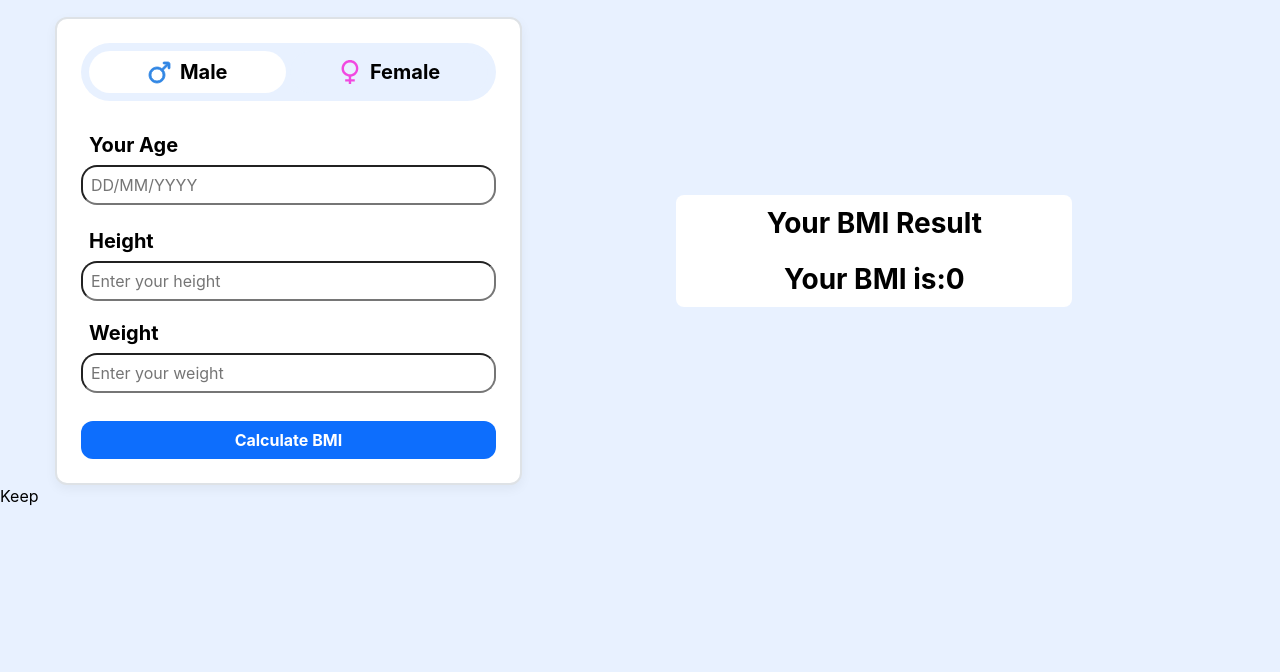
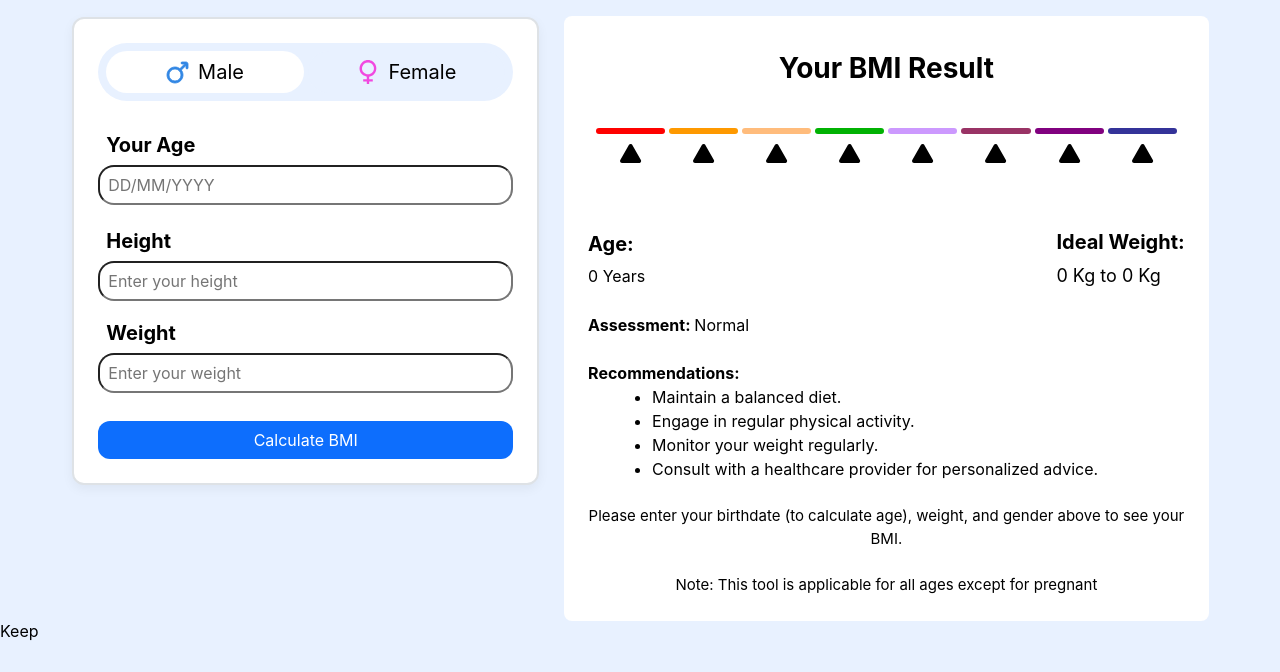
Before and after one commit to tnqbao/internship-practice-js, a website built with Parcel: page index.html in a window 1280 px wide. Shown: the part 128-800 px from the top of the page. Built offline with nearby package versions, Linux system fonts and the light colour scheme.

Commit message:
feature: result view DOM

```diff
--- a/assets/css/base.scss
+++ b/assets/css/base.scss
@@ -16,6 +16,12 @@
   --font-size-h2: 1.75rem;
   --font-size-h3: 1.25rem;
   --font-size-content: 1rem;
+  --font-size-xs: 0.875rem;
+  --font-size-sm : 0.9375rem;
+  --font-size-md: 1rem;
+  --font-size-lg: 1.125rem;
+  --font-size-xl: 1.25rem;
+  --font-size-xxl: 1.5rem;
   --font-size-button: var(--font-size-content);
   --font-size-label: var(--font-size-content);
 
@@ -85,18 +91,14 @@ h6 {
 p {
   font-size: var(--font-size-content);
   font-weight: var(--font-weight-content);
-  color: var(--text-tertiary);
+  color: var(--text--primary);
   line-height: var(--line-height-content);
   font-family: var(--font-family-primary), sans-serif;
 }
 
 span {
   font-size: var(--font-size-label);
-  font-weight: var(--font-weight-title);
-}
-
-ul {
-  list-style: none;
+  font-weight: var(--font-weight-content);
 }
 
 button {
--- a/assets/css/layout.scss
+++ b/assets/css/layout.scss
@@ -11,10 +11,6 @@
 
   &-wrap {
     flex-wrap: wrap;
-  }
-
-  &-1 {
-    flex: 1;
   }
 
   &-auto {
@@ -184,3 +180,29 @@
     gap: var(--spacing-lg);
   }
 }
+
+.w {
+  &-full {
+    width: 100%;
+  }
+
+  &-auto {
+    width: auto;
+  }
+
+  &-half {
+    width: 50%;
+  }
+
+  &-third {
+    width: 33.33%;
+  }
+
+  &-quarter {
+    width: 25%;
+  }
+
+    &-fit {
+        width: fit-content;
+    }
+}
--- a/assets/css/layouts/resultView.scss
+++ b/assets/css/layouts/resultView.scss
@@ -1,4 +1,58 @@
+#result-section {
+  width: 100%;
+}
+
 #bmi-content {
   display: flex;
-  width: 60%;
+  width: 55%;
 }
+
+.bmi-result-line {
+  display: flex;
+  flex-direction: column;
+  width: 12.5%;
+}
+
+.bmi-result-line span {
+  width: 100%;
+  height: 6px;
+}
+
+#grade-3-lean span{
+  background-color: #fe0100;
+}
+
+#grade-2-lean span {
+  background-color: #fe9900;
+}
+
+#grade-1-lean span {
+  background-color: #ffbc7c;
+}
+
+#grade-normal span {
+  background-color: #01b203;
+}
+
+#grade-pre-obese span {
+  background-color: #cc99fe;
+}
+
+#grade-1-obese span {
+  background-color: #993365;
+}
+
+#grade-2-obese span {
+  background-color: #81017f;
+}
+
+#grade-3-obese span {
+  background-color: #343399;
+}
+
+.bmi-result-line .bmi-arrow {
+  width: 100%;
+  display: flex;
+  justify-content: center;
+  margin-top: 0.5rem;
+}
--- a/assets/css/utils.scss
+++ b/assets/css/utils.scss
@@ -165,7 +165,7 @@
   @include spacing-directions("m", margin);
 }
 
-.color{
+.color {
   &-primary {
     color: var(--text-primary);
   }
@@ -203,21 +203,27 @@
   &-xs {
     border-radius: var(--radius-xs);
   }
+
   &-sm {
     border-radius: var(--radius-sm);
   }
+
   &-md {
     border-radius: var(--radius-md);
   }
+
   &-lg {
     border-radius: var(--radius-lg);
   }
+
   &-xl {
     border-radius: var(--radius-xl);
   }
+
   &-xxl {
     border-radius: var(--radius-xxl);
   }
+
   &-none {
     border-radius: 0;
   }
@@ -229,16 +235,66 @@
   &-2 {
     border-radius: 2rem;
   }
+
   &-3 {
     border-radius: 3rem;
   }
+
   &-4 {
     border-radius: 4rem;
   }
+
   &-5 {
     border-radius: 5rem;
   }
+
   &-6 {
     border-radius: 6rem;
   }
 }
+
+.hidden {
+  display: none;
+}
+
+.visible {
+  display: block;
+}
+
+.text {
+  &-start {
+    text-align: start;
+  }
+
+  &-center {
+    text-align: center;
+  }
+
+  &-end {
+    text-align: end;
+  }
+
+  &-justify {
+    text-align: justify;
+  }
+
+  &-sm {
+    font-size: var(--font-size-sm);
+  }
+
+  &-md {
+    font-size: var(--font-size-md);
+  }
+
+  &-lg {
+    font-size: var(--font-size-lg);
+  }
+
+  &-xl {
+    font-size: var(--font-size-xl);
+  }
+}
+
+#recommendation-list {
+  padding-left: 4rem;
+}
--- a/src/main.js
+++ b/src/main.js
@@ -24,7 +24,7 @@ function initializePage() {
     bmiContent.classList.add('flex', 'flex-col', 'items-center', 'justify-center');
 
     const mainContent = document.getElementById('main-content');
-    mainContent.classList.add('flex', 'items-center', 'justify-center', 'flex-wrap', 'container','m-t-lg');
+    mainContent.classList.add('flex', 'items-start', 'justify-center', 'flex-wrap', 'container','m-t-lg', 'gap-4');
 }
 
 document.addEventListener('DOMContentLoaded', initializePage);
--- a/src/utils/handleElement.js
+++ b/src/utils/handleElement.js
@@ -78,7 +78,7 @@ export function customizeElement(element, options = {}) {
     const directProps = [
         'id', 'step', 'type', 'value', 'name', 'src', 'alt', 'title',
         'disabled', 'checked', 'required', 'multiple', 'min', 'max',
-        'href', 'target', 'rel', 'placeholder','htmlFor'
+        'href', 'target', 'rel', 'placeholder','htmlFor','d', 'stroke', 'strokeWidth', 'fill', 'viewBox', 'width', 'height', 'xmlns','innerText'
     ];
     directProps.forEach(prop => {
         if (options[prop] !== undefined) element[prop] = options[prop];
--- /dev/null
+++ b/src/views/components/bmiDefaultContent.js
@@ -0,0 +1,22 @@
+import {customizeElement} from "../../utils/handleElement.js";
+
+export function createBMIDefault() {
+    const textDefaultContent = customizeElement(document.createElement('p'), {
+        className: ['text-secondary', 'text-sm', 'color-primary', 'text-center', 'w-full'],
+        innerText: 'Please enter your birthdate (to calculate age), weight, and gender above to see your BMI.',
+    });
+
+    const noteTextContent = customizeElement(document.createElement('p'), {
+        className: ['text-secondary', 'text-sm', 'color-primary', 'text-center', 'w-full'],
+        innerText: 'Note: This tool is applicable for all ages except for pregnant'
+    });
+
+    return customizeElement(document.createElement('div'), {
+        className: ['bmi-result-desc', 'flex', 'flex-col','flex-wrap','items-center', 'justify-between', 'w-full','gap-4'],
+        id: 'bmi-result-desc',
+        children: [
+            textDefaultContent,
+            noteTextContent
+        ],
+    });
+}
--- /dev/null
+++ b/src/views/components/bmiResultDesc.js
@@ -0,0 +1,43 @@
+import {customizeElement} from "../../utils/handleElement.js";
+
+export function createBMIResultDesc() {
+    const assessmentDesc = customizeElement(document.createElement('p'), {
+        className: ['bmi-result-assessment-desc', 'text-secondary'],
+        id: 'bmi-result-assessment-desc',
+        innerHTML: `
+            <span class='color-primary'>
+                <strong>
+                Assessment:
+                </strong>
+            </span>
+            <span id='bmi-result-assessment' class='color-primary'> Normal </span>
+        `,
+    });
+
+    const recommendationDesc = customizeElement(document.createElement('p'), {
+        className: ['bmi-result-recommendation-desc', 'text-secondary'],
+        id: 'bmi-result-recommendation-desc',
+        innerHTML: `
+            <span class='color-primary'>
+                <strong>
+                Recommendations:
+                </strong>
+            </span>
+            <ul id='recommendation-list' class="p-l-xl">
+                <li >Maintain a balanced diet.</li>
+                <li>Engage in regular physical activity.</li>
+                <li>Monitor your weight regularly.</li>
+                <li>Consult with a healthcare provider for personalized advice.</li>
+            </ul>
+        `,
+    });
+
+    return customizeElement(document.createElement('div'), {
+        className: ['bmi-result-desc', 'flex', 'flex-col','flex-wrap','items-center', 'justify-between', 'w-full','gap-4'],
+        id: 'bmi-result-desc',
+        children: [
+            assessmentDesc,
+            recommendationDesc
+        ],
+    });
+}
--- /dev/null
+++ b/src/views/components/bmiResultIdeal.js
@@ -0,0 +1,37 @@
+import {customizeElement} from "../../utils/handleElement.js";
+
+export function createBMIResultIdeal() {
+    const bmiResultNumberAge = customizeElement(document.createElement('div'), {
+        className: ['bmi-result-number-age', 'text-secondary'],
+        id: 'bmi-result-number-age',
+        innerHTML: `
+            <p class='color-primary'>
+                <h3>
+                Age:
+                </h3>
+            </p>
+            <p id='bmi-result-age' class='color-primary'> 0 Years</p>
+        `,
+    });
+    const bmiResultWeightIdeal = customizeElement(document.createElement('div'), {
+        className: ['bmi-result-weight-ideal', 'text-secondary'],
+        id: 'bmi-result-weight-ideal',
+        innerHTML: `
+            <p class='color-primary'>
+                <h3>
+                Ideal Weight:
+                </h3>
+            </p>
+            <p id='bmi-result-weight' class='color-primary text-lg'> 0 Kg to 0 Kg</p>
+        `,
+    });
+
+    return customizeElement(document.createElement('div'), {
+        className: ['bmi-result-ideal', 'flex', 'items-center', 'justify-between', 'w-full','gap-4'],
+        id: 'bmi-result-ideal',
+        children: [
+            bmiResultNumberAge,
+            bmiResultWeightIdeal,
+        ],
+    });
+}
--- /dev/null
+++ b/src/views/components/bmiResultPath.js
@@ -0,0 +1,54 @@
+import { customizeElement } from "../../utils/handleElement.js";
+
+const bmiGrades = [
+    { id: 'grade-3-lean' },
+    { id: 'grade-2-lean' },
+    { id: 'grade-1-lean' },
+    { id: 'grade-normal', className: ['bmi-result-line', 'w-full', 'h-1', 'bg-yellow-500', 'rounded'] },
+    { id: 'grade-pre-obese' },
+    { id: 'grade-1-obese' },
+    { id: 'grade-2-obese' },
+    { id: 'grade-3-obese' },
+];
+
+function createBmiLine({ id, className = ['bmi-result-line', 'w-full', 'rounded'] }) {
+    return customizeElement(document.createElement('div'), {
+        id,
+        className,
+        innerHTML: `
+            <span class="rounded-lg"></span>
+            <div class="bmi-arrow">
+                <svg width="100%" height="24px" viewBox="0 0 512 512" xmlns="http://www.w3.org/2000/svg">
+                    <g fill="none" fill-rule="evenodd">
+                        <g fill="#000000" transform="translate(32, 42.666667)">
+                            <path d="M246.31,5.63 C252.93,9.41 258.41,14.89 262.19,21.51 L444.67,340.84
+                                     C456.36,361.3 449.25,387.36 428.79,399.05 C422.34,402.74 415.05,404.68
+                                     407.62,404.68 L42.67,404.68 C19.1,404.68 0,385.57 0,362.01 C0,354.58
+                                     1.94,347.29 5.62,340.84 L188.1,21.51 C199.79,1.05 225.85,-6.06 246.31,5.63 Z"/>
+                        </g>
+                    </g>
+                </svg>
+            </div>
+        `,
+    });
+}
+
+export function createBmiResultPath() {
+    const children = bmiGrades.map(createBmiLine);
+
+    return customizeElement(document.createElement('div'), {
+        id: 'bmi-result-path',
+        className: ['bmi-result-path',
+            'flex',
+            'w-full',
+            'flex-1',
+            'justify-center',
+            'items-center',
+            'gap-1',
+            'm-b-lg',
+            'p-sm',
+            'rounded-6',
+        ],
+        children,
+    });
+}
--- a/src/views/resultView.js
+++ b/src/views/resultView.js
@@ -1,4 +1,8 @@
 import {customizeElement} from "../utils/handleElement.js";
+import {createBmiResultPath} from "./components/bmiResultPath.js";
+import {createBMIResultIdeal} from "./components/bmiResultIdeal.js";
+import {createBMIResultDesc} from "./components/bmiResultDesc.js";
+import {createBMIDefault} from "./components/bmiDefaultContent.js";
 
 export function createResultView() {
     const resultTitle = customizeElement(document.createElement('h2'), {
@@ -7,7 +11,7 @@ export function createResultView() {
     })
 
     const resultNumber = customizeElement(document.createElement('h2'), {
-        className: ['flex', 'flex-start','text-primary'],
+        className: ['flex', 'flex-start','text-primary', 'hidden'],
         id: 'result-number',
         innerHTML: `
             <h2 class="text-secondary">Your BMI is: </h2>
@@ -15,12 +19,20 @@ export function createResultView() {
         `
     });
 
+    const resulPaths = createBmiResultPath();
+    const bmiResultIdeal = createBMIResultIdeal();
+    const bmiResultDesc = createBMIResultDesc();
+    const bmiDefaultContent = createBMIDefault();
     return customizeElement(document.createElement('div'), {
-        className: ['result-view', 'flex', 'flex-1','flex-col', 'flex-wrap','items-center', 'justify-center', 'bg-secondary','rounded-xl','p-4'],
+        className: ['result-view', 'flex','flex-col', 'flex-wrap','items-center', 'justify-center', 'bg-secondary','w-full','rounded-xl','p-lg','gap-4'],
         id: 'result-view',
         children: [
             resultTitle,
-            resultNumber
+            resultNumber,
+            resulPaths,
+            bmiResultIdeal,
+            bmiResultDesc,
+            bmiDefaultContent
         ]
     });
 }
```
Also changed, not shown: src/views/components/bmi-result-path.js (deleted, +0 -16 lines). Lines whose indentation alone changed are shown as unchanged.
